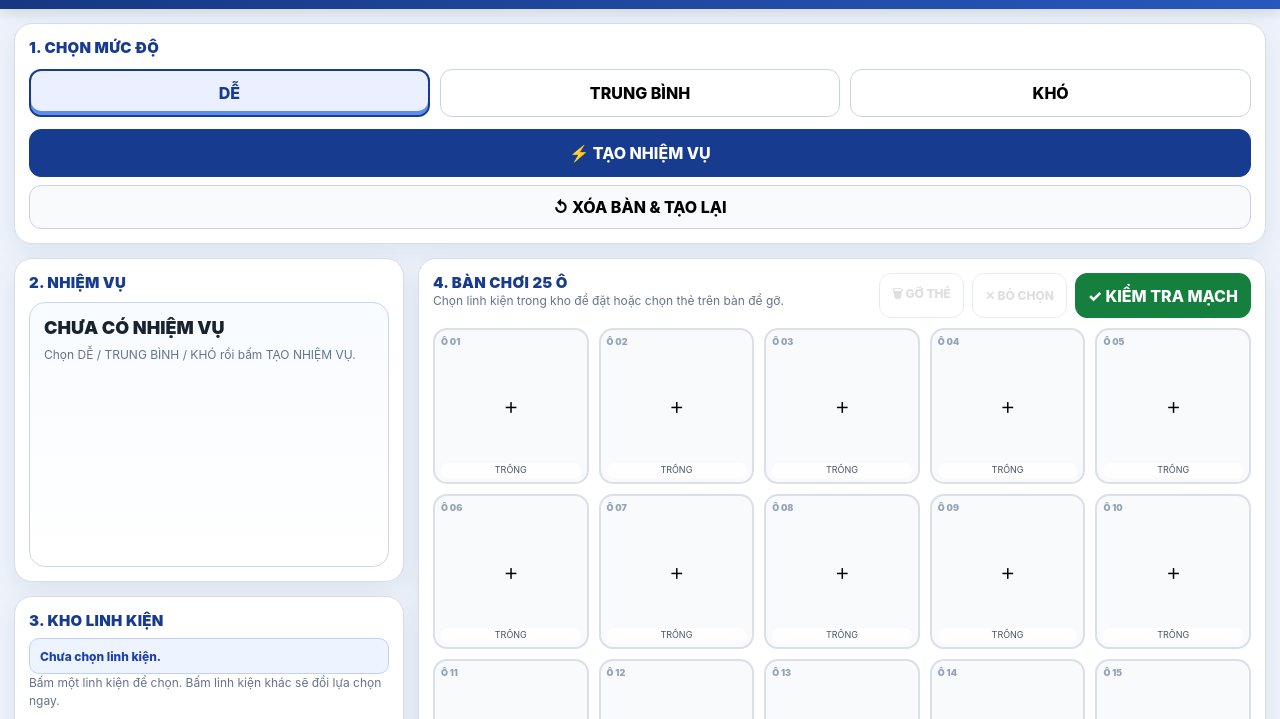
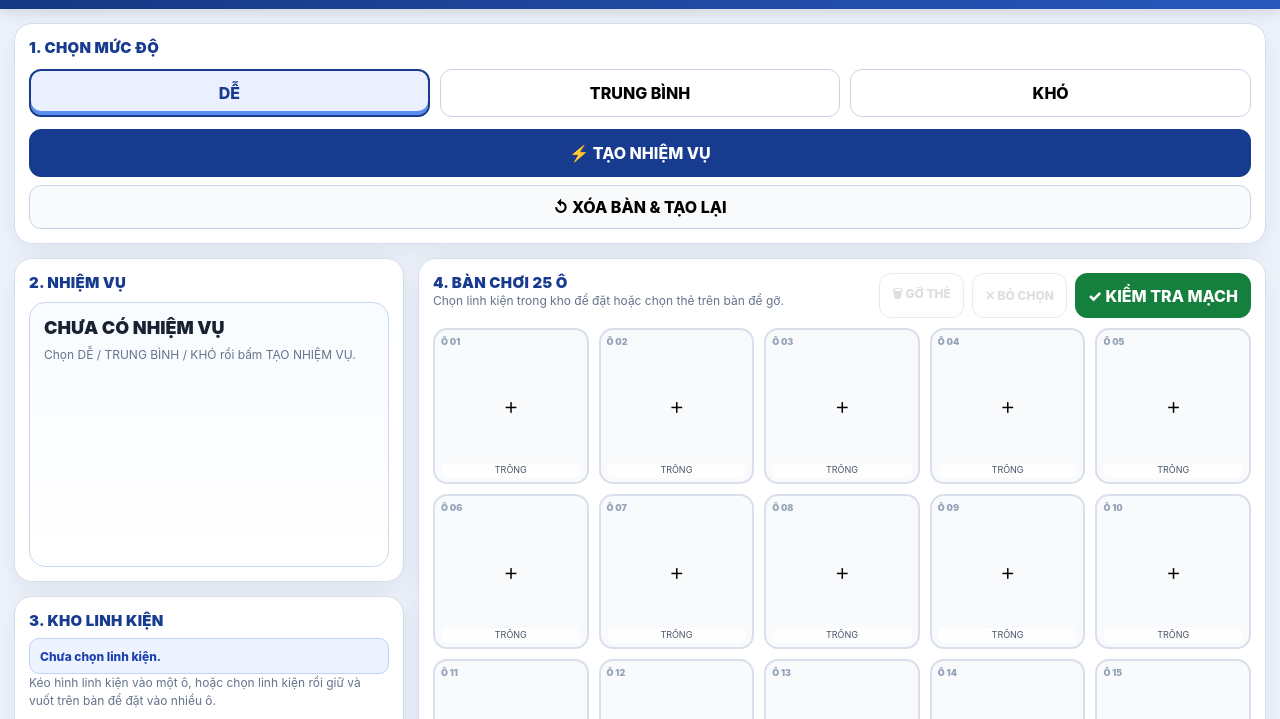
Before and after one commit to Miinquaan/Minquaan-circuit-quest, a plain HTML site: page index.html in a window 1280 px wide. Shown: the part 73-792 px from the top of the page. Drawn offline with Linux system fonts and the light colour scheme.

Commit message:
Hướng dẫn kéo thả và đặt nhiều thẻ

```diff
--- a/index.html
+++ b/index.html
@@ -41,7 +41,7 @@
         <section class="panel inventory-panel">
           <div class="section-title">3. KHO LINH KIỆN</div>
           <div id="selectionHint" class="selection-hint">Chưa chọn linh kiện.</div>
-          <div class="hint">Bấm một linh kiện để chọn. Bấm linh kiện khác sẽ đổi lựa chọn ngay.</div>
+          <div class="hint">Kéo hình linh kiện vào một ô, hoặc chọn linh kiện rồi giữ và vuốt trên bàn để đặt vào nhiều ô.</div>
           <div id="inventory" class="inventory"></div>
         </section>
       </aside>
```
